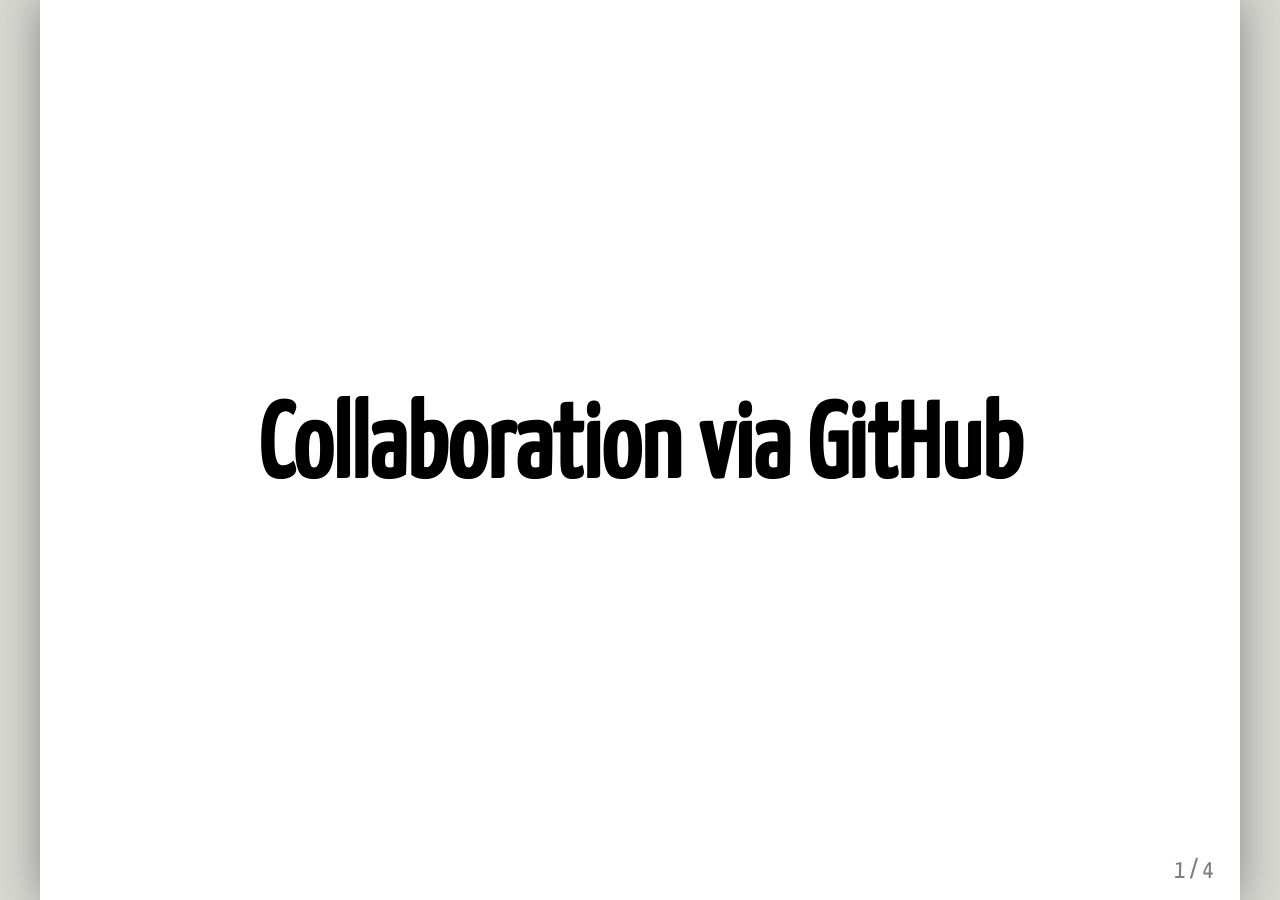
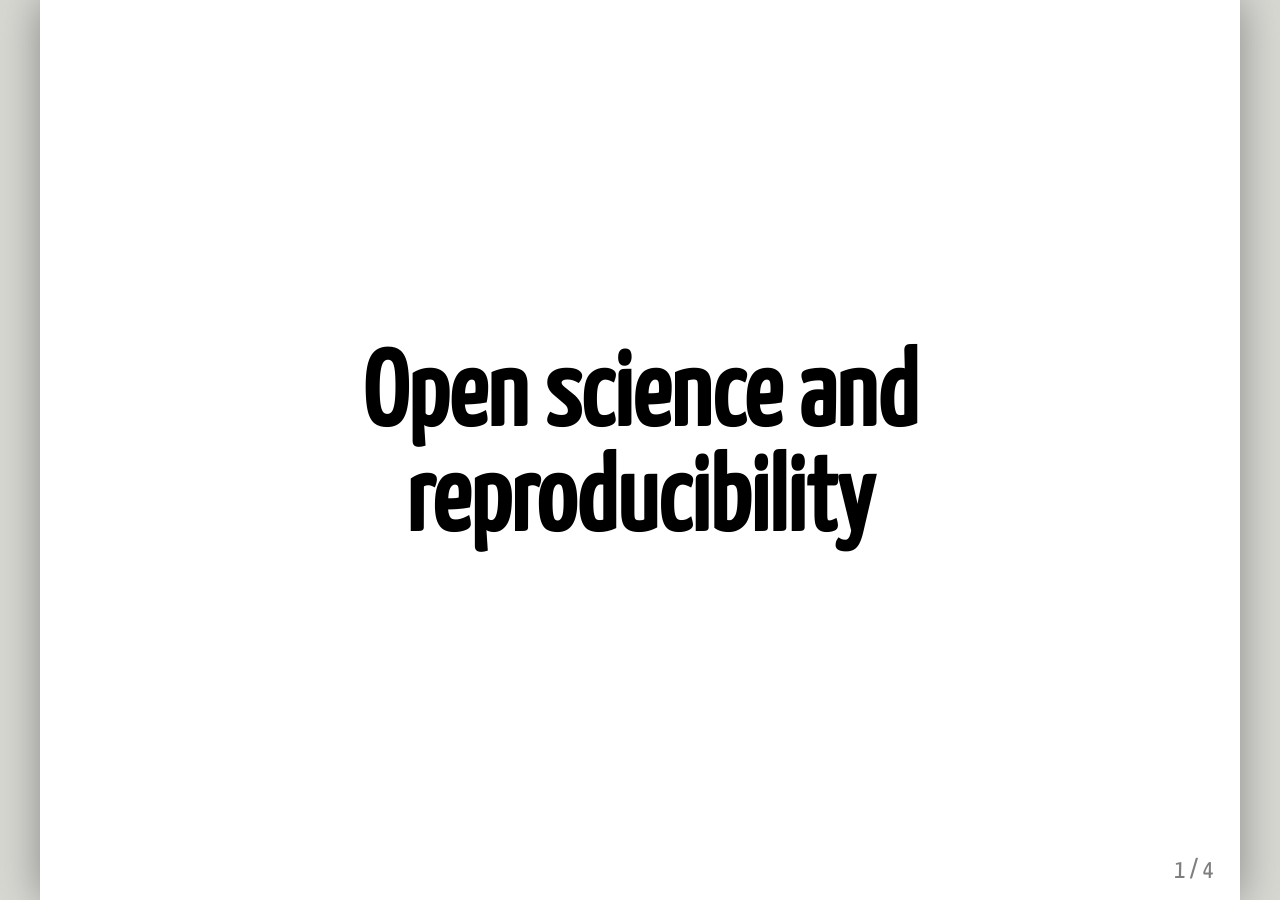
Before and after one commit to riffomonas/reproducible_research, a Jekyll site: the page built from _tutorials/11_open_science.html, in a window 1280 px wide. Built offline with Jekyll 4.4.1, drawn with Linux system fonts in a browser that asks for light colours.

Commit message:
Add notes

```diff
--- a/_tutorials/10_collaboration.html
+++ b/_tutorials/10_collaboration.html
@@ -29,3 +29,4 @@ class: middle center
 * Traversing the repository's history
 * Branches
 * Dealing with conflicts
+* Pull requests
--- a/_tutorials/11_open_science.html
+++ b/_tutorials/11_open_science.html
@@ -5,7 +5,7 @@ permalink: /open_science/
 ---
 class: middle center
 
-# Collaboration via GitHub
+# Open science and reproducibility
 
 ---
 
```
Also changed, not shown: other parts of _tutorials/11_open_science.html (+1 -1 lines).
